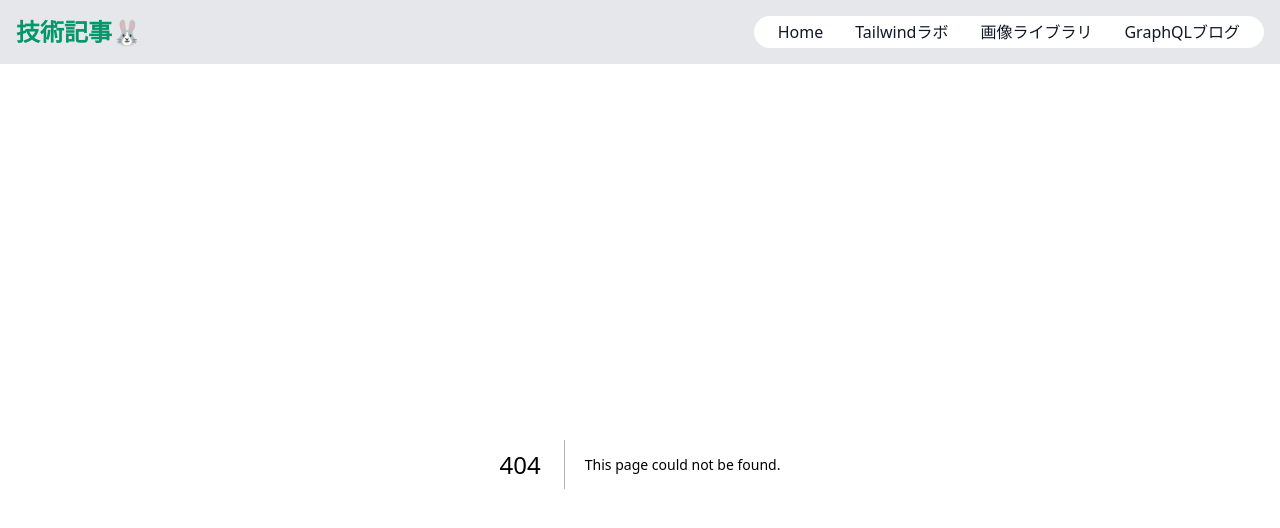
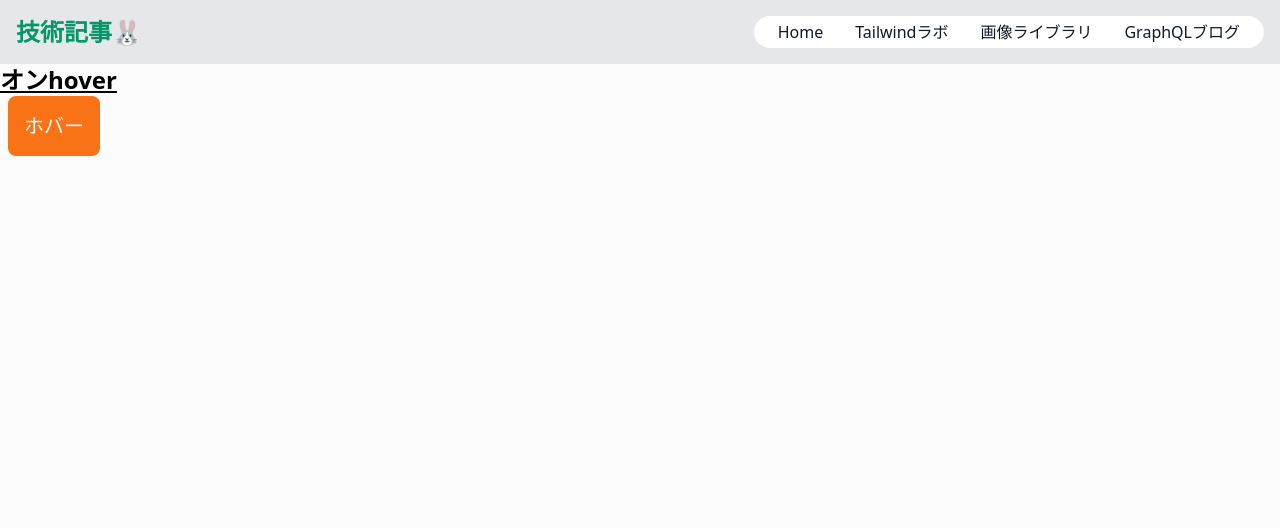
Before and after one commit to hro19/notion_blog, a Next.js app: page /framer in a window 1280 px wide. Before the commit this address had no page. Shown: the top 528 px of the page. Built offline with nearby package versions, Linux system fonts and the light colour scheme.

Commit message:
【framermotion】hover処理

```diff
--- a/package.json
+++ b/package.json
@@ -20,6 +20,7 @@
     "@types/react-dom": "18.0.11",
     "axios": "^1.4.0",
     "eslint-config-next": "13.2.4",
+    "framer-motion": "^11.0.3",
     "graphql": "^16.6.0",
     "next": "13.2.4",
     "notion-to-md": "^2.5.5",
--- /dev/null
+++ b/pages/framer.tsx
@@ -0,0 +1,24 @@
+import React from 'react';
+import { motion } from 'framer-motion';
+
+const framer = () => {
+  return (
+    <>
+      <h1 className='font-bold from-neutral-900 text-2xl underline'>
+        オンhover
+      </h1>
+      <motion.button
+        whileHover={{
+          scale: 1.1,
+          textShadow: '0px 0px 8px rgb(255,255,255)',
+          boxShadow: '0px 0px 8px rgb(255,255,255)',
+        }}
+        className='text-xl text-zinc-50 bg-orange-500 rounded-lg p-4 ml-2'
+      >
+        ホバー
+      </motion.button>
+    </>
+  );
+};
+
+export default framer;
```
Also changed, not shown: 1 other file (tests, documents, lock files or other folders).
